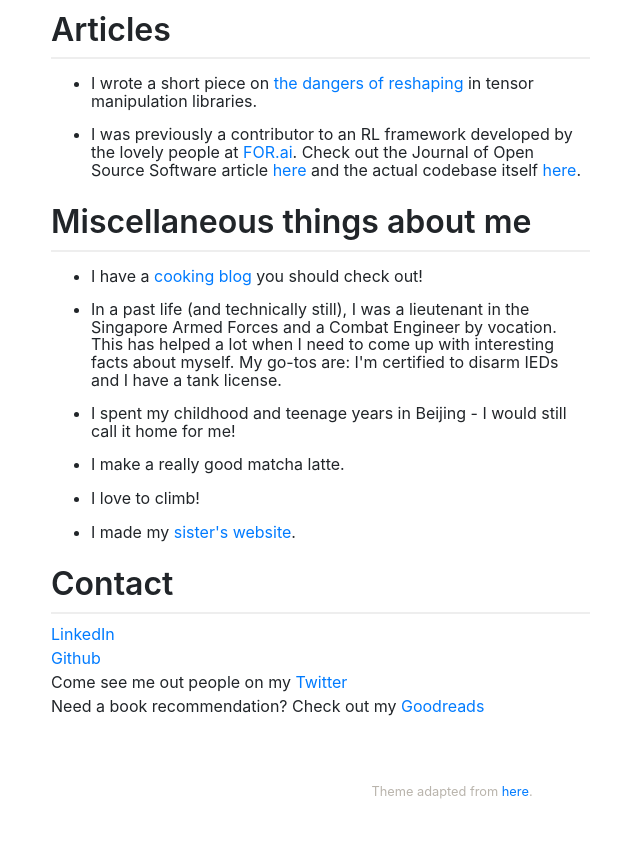
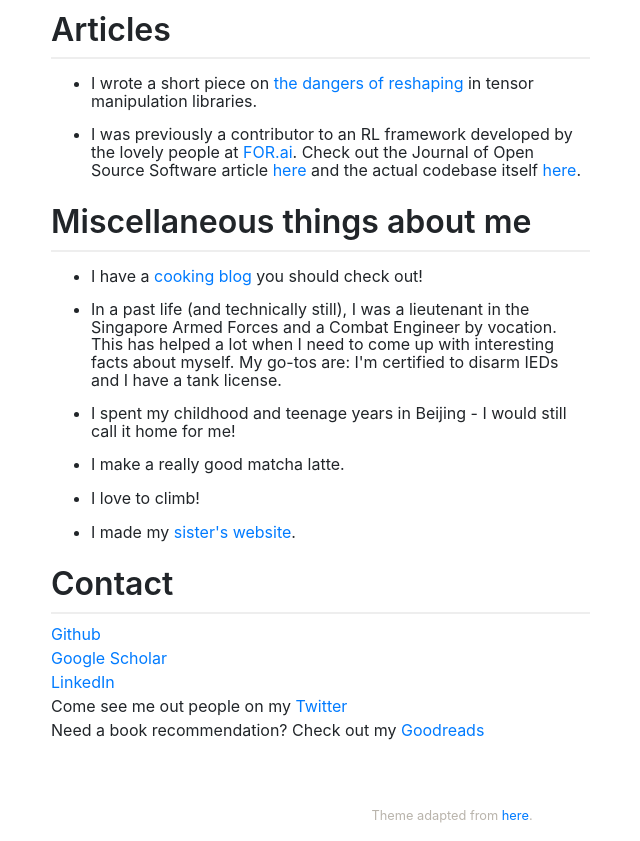
Before and after one commit to taodav/taodav.github.io, a plain HTML site: page index.html in a window 1280 px wide. Shown: the part 2096-2937 px from the top of the page, without its empty margins (188-828 px from the left). Before the commit the page ends 2913 px from the top, so only its background shows below. Drawn offline with Linux system fonts and the light colour scheme.

Commit message:
add google scholar

```diff
--- a/index.html
+++ b/index.html
@@ -222,8 +222,9 @@
         </div>
         <div id="contact" class="section">
             <h2 class="section-title">Contact</h2>
+            <a target="_blank"href="https://github.com/taodav">Github</a><br>
+            <a target="_blank"href="https://scholar.google.com/citations?user=71xWQKZSflwC">Google Scholar</a><br>
             <a target="_blank"href="https://www.linkedin.com/in/taodav/">LinkedIn</a><br>
-            <a target="_blank"href="https://github.com/taodav">Github</a><br>
             Come see me out people on my <a target="_blank"href="https://twitter.com/Taodav">Twitter</a><br>
             Need a book recommendation? Check out my <a target="_blank"href="https://www.goodreads.com/user/show/31168949-david-tao">Goodreads</a>
         </div>
```
